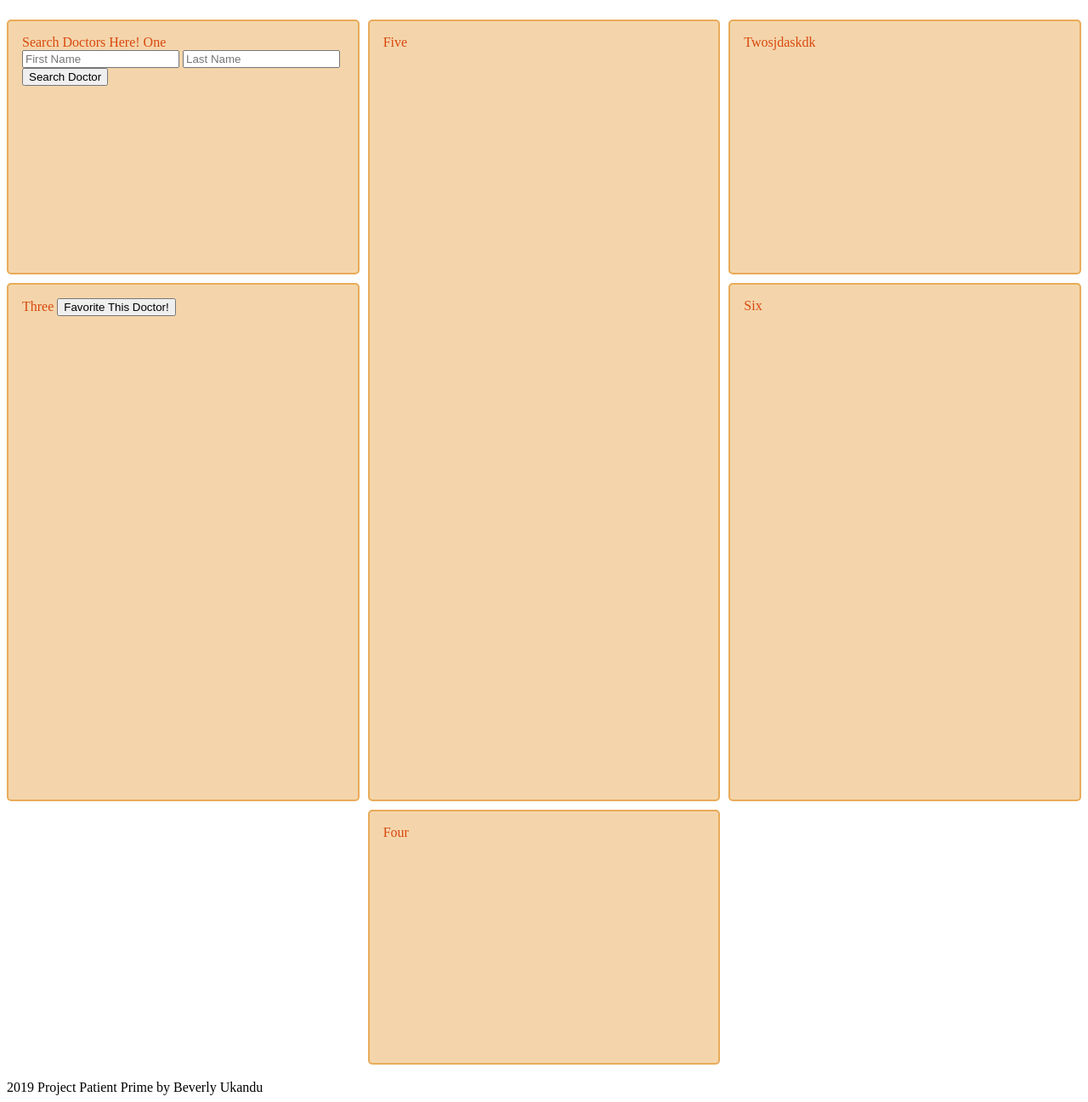
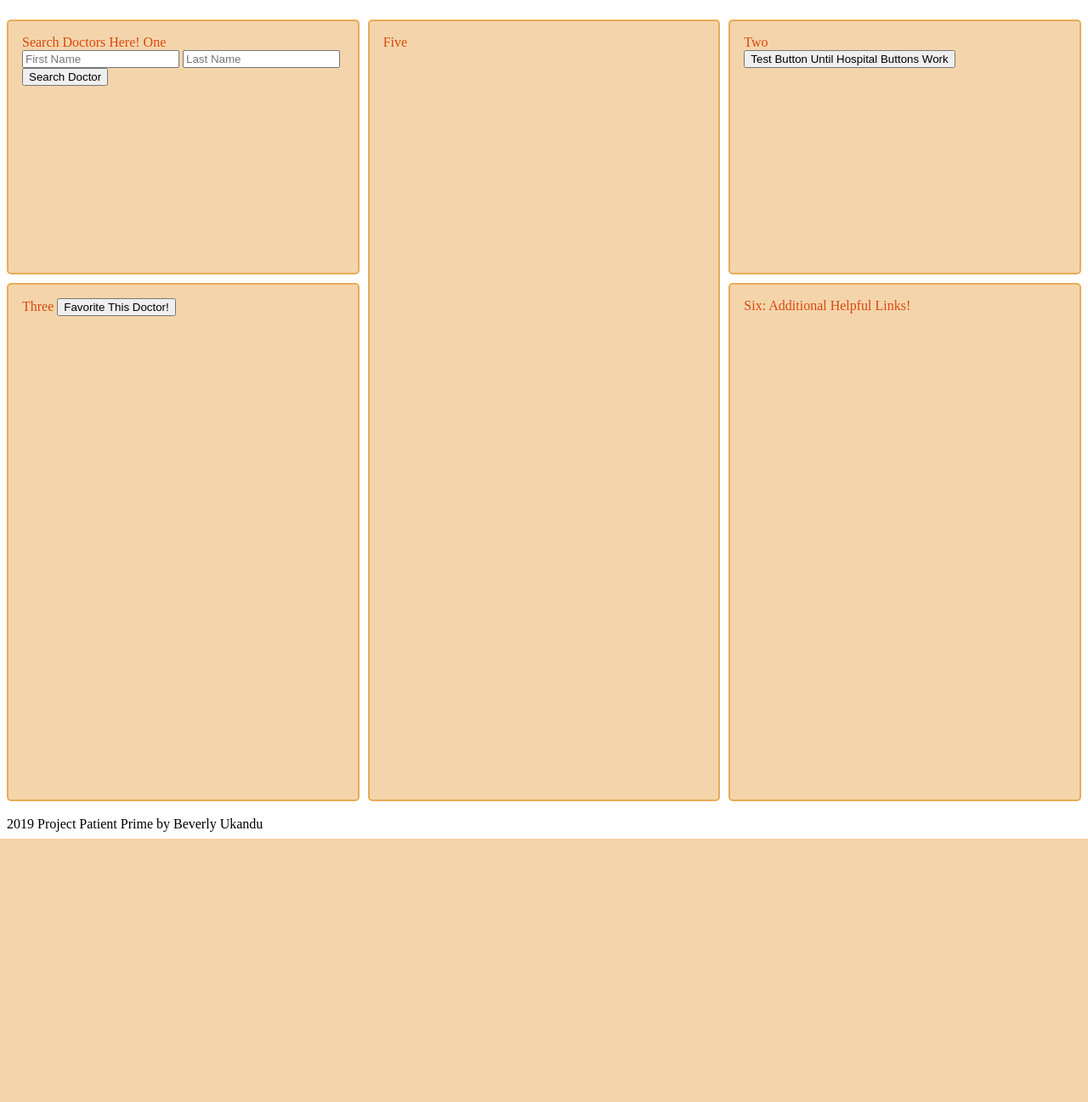
Before and after one commit to bukandu1/Patient-Prime, a Flask app: template templates/user-dashboard.html in a window 1280 px wide. Shown: the part 123-1420 px from the top of the page at 85% size. After the commit the page ends 1110 px from the top, so only its background shows below. Run offline with Flask 2, Linux system fonts and the light colour scheme; the template is opened without the code that fills it, so the values that code supplies are empty.

Commit message:
Added event listeners for associated hospitals, however currently not working and not causing an error in the console. Believe it is due to DOM's state.

```diff
--- a/static/user_dashboard.js
+++ b/static/user_dashboard.js
@@ -16,7 +16,7 @@ function showDoctorInfo(results) {
                                 <b>Doctor ID</b>: ${results.doctor_id}`;
 
     //Format doctor's associated hospital information
-    var doctor_hospital_info = 'doctor associated hospitals go here!!';
+    var doctor_hospital_info = results.associated_hospitals_list.map((hospital)=> {return `<button id = "${hospital}"> ${hospital}</button>`;});
 
     //Format doctor's review list
     var doctor_reviews_info = "<b>Reviews (10 Most Recent)</b>:<br>";
@@ -30,7 +30,7 @@ function showDoctorInfo(results) {
             return 'The doctor searched was not found. Please try again.';
         }else{
             console.log("Defined doctor", results.first_name)
-            return doctor_background_info;
+            return '<div class="fb-share-button" data-href="https://google.com" data-layout="box_count" data-size="small"><a target="_blank" href="https://www.facebook.com/sharer/sharer.php?u=https%3A%2F%2Fgoogle.com%2F&amp;src=sdkpreparse" class="fb-xfbml-parse-ignore">Share</a></div>' + doctor_background_info;
         }
     });
 
@@ -43,7 +43,7 @@ function showDoctorInfo(results) {
         }else{
             console.log("Defined doctor", results.first_name)
 
-        return doctor_hospital_info;
+        return 'Select One or more associated hospitals to view more information<br>' + doctor_hospital_info;
         }
     });
 
@@ -93,12 +93,6 @@ function displayUpdatedFavorites(results){
 
 }
 
-// Arrow function for inside the displayUpFav
-// ()=>{results.user_favorite_doctors.map(
-//         (docs)=> {
-//             return docs;
-//         });
-//     }
 
 function updateFavoriteDoctors(event){
     event.preventDefault();
@@ -110,5 +104,25 @@ function updateFavoriteDoctors(event){
     $.get(url, displayUpdatedFavorites);
 }
 
+$("#button-favorite-current-doctor").on('click', updateFavoriteDoctors);
 
-$("#button-favorite-current-doctor").on('click', updateFavoriteDoctors);
+function displayHospitalChart(event){
+    event.preventDefault();
+    console.log("inside display hospital fx", event);
+}
+$(document).ready(function() {
+    $("#test chart button").on('click', (event)=>{
+    event.preventDefault();
+    console.log("inside display hospital fx", event);
+});
+});
+
+// TODO: Loop through associated hospital results
+$("#UNIVERSITY OF MARYLAND MEDICAL CENTER").on('click', (event) => {
+    console.log("inside display hospital ARROW function", event);
+});
+
+$("#JOHNS HOPKINS HOSPITAL, THE").on('click', displayHospitalChart);
+
+// TODO: Delete hard-coded information once jQuery code works and AJAX setup
+var associated_hospitals_list_measure_data = {"hospital_1": [{'x': 10, 'y':1, 'r':20}, {'x': 20, 'y':.5, 'r':30}], "hospital_2": [None]}
--- a/templates/user-dashboard.html
+++ b/templates/user-dashboard.html
@@ -1,6 +1,8 @@
 {%extends 'base.html'%}
 <script src="http://code.jquery.com/jquery.js"></script>
 <script src="/static/user_dashboard.js"></script>
+<div id="fb-root"></div>
+<script async defer crossorigin="anonymous" src="https://connect.facebook.net/en_US/sdk.js#xfbml=1&version=v3.3"></script>
 
 {%block content%}
 <h1>Welcome, {{fullname}}! </h1>
@@ -21,7 +23,11 @@
     <div id="doctor-background-info"></div>
   </div>
 
-  <div class="two">Twosjdaskdk<div id="doctor-associated-hospital-info"></div></div>
+  <div class="two">Two
+    <div id="doctor-associated-hospital-info"></div>
+    <button id="test chart button">Test Button Until Hospital Buttons Work</button>
+    <div id="test chart"></div>
+</div>
   <div class="three">Three
     <button id="button-favorite-current-doctor">Favorite This Doctor!</button>
 
@@ -34,9 +40,9 @@
       </div>
   </div>
 
-  <div class="four">Four</div>
+  <!-- <div class="four">Four</div> -->
   <div class="five">Five<div id="doctor-reviews-info"></div></div>
-  <div class="six">Six </div>
+  <div class="six">Six: Additional Helpful Links!</div>
 
 
 
```
